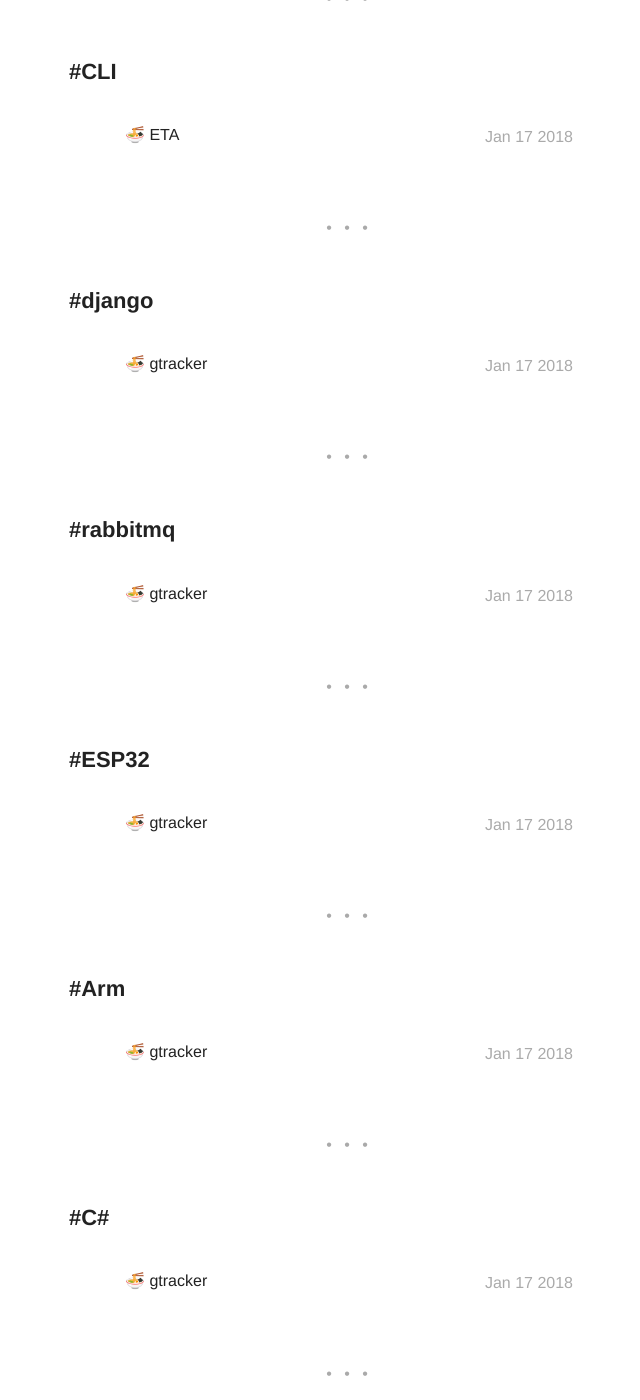
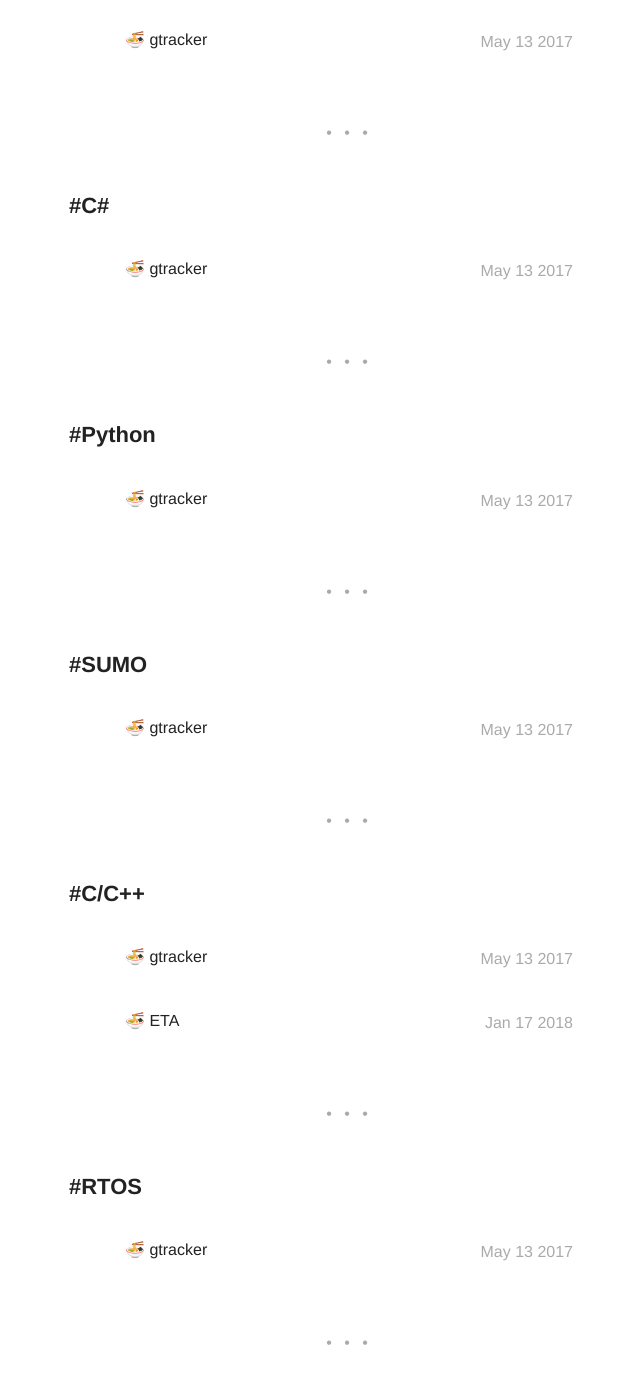
Before and after one commit to JeffeApAlves/jeffeapalves.github.io, a Jekyll site: the page built from tags.html, in a window 1280 px wide and 1400 px high, scrolled down 2476 px. Shown: the whole window, without its empty margins (291-931 px from the left). Built offline with Jekyll 4.4.1, drawn with Linux system fonts in a browser that asks for light colours; emoji names are drawn with the system emoji font; some of the changed text lies outside the part shown.

Commit message:
info project

```diff
--- a/_posts/2018-01-17-gtracker.markdown
+++ b/_posts/2017-05-13-gtracker-vanet.markdown
@@ -1,7 +1,7 @@
 ---
 title: ":ramen: gtracker"
 layout: post
-date: 2018-01-17 12:00
+date: 2017-05-13 12:00
 tag:
 - django
 - rabbitmq
```
